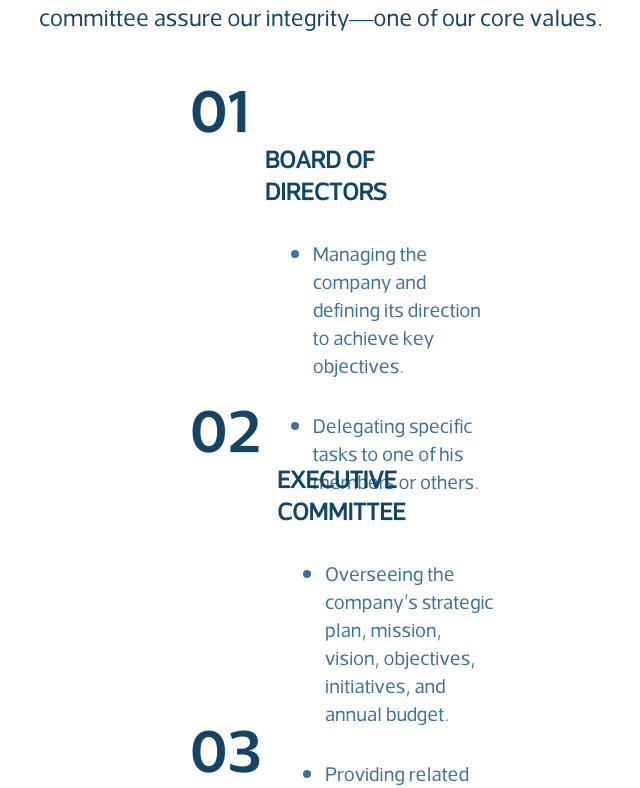
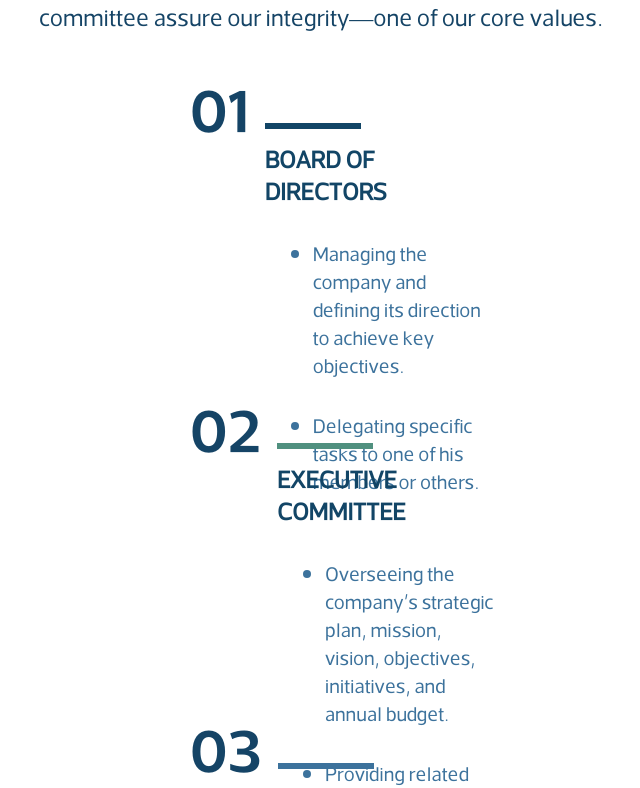
Before and after one commit to jeetkanodia/ansh, a React (Vite) app: page / in a window 1280 px wide. Shown: the part 1650-2438 px from the top of the page, without its empty margins (169-809 px from the left). Built offline with nearby package versions, Linux system fonts and the light colour scheme.

Commit message:
fix color

```diff
--- a/src/components/Box.jsx
+++ b/src/components/Box.jsx
@@ -1,12 +1,13 @@
 import React from "react";
 
-const Box = ({ idx, title, text1, text2, color = "50907F" }) => {
+const Box = ({ idx, title, text1, text2, color }) => {
   return (
     <div className="flex my-12 mb-16 mx-32 m-auto h-52 w-[30%]">
       <h1 className="text-6xl SomarSemiBold text-[#154466]">0{idx} </h1>
       <div>
         <p
-          className={`w-24 mt-[-0.5rem] ml-4  h-[6px] bg-[#${color}]  border-0 md:my-10`}
+          style={{ backgroundColor: color }}
+          className={`w-24 mt-[-0.5rem] ml-4  h-[6px] border-0 md:my-10`}
         />
         <p className="text-2xl text-[#124566] pl-4 mt-[-1.5rem] font-semibold uppercase">
           {title}
--- a/src/components/Mid.jsx
+++ b/src/components/Mid.jsx
@@ -8,7 +8,7 @@ const BoxData = [
     text1:
       "Managing the company and defining its direction to achieve key objectives.",
     text2: " Delegating specific tasks to one of his members or others.",
-    color: "124566",
+    color: "#124566",
   },
   {
     idx: 2,
@@ -16,7 +16,7 @@ const BoxData = [
     text1:
       "Overseeing the company’s strategic plan, mission, vision, objectives, initiatives, and annual budget. ",
     text2: "Providing related recommendations to the BoD.",
-    color: "50907F",
+    color: "#50907f",
   },
 
   {
@@ -25,14 +25,14 @@ const BoxData = [
     text1: "Supervising the N&R processes as well as the succession plan.",
     text2:
       " Offering recommendations to the BoD related to compensations and board membership policies.",
-    color: "3C729C",
+    color: "#3C729C",
   },
   {
     idx: 4,
     title: "Audit Committee",
     text1: "Monitoring the company’s financial.",
     text2: " Ensure the effectiveness and efficiency of auditing tools.",
-    color: "C2AB80",
+    color: "#C2AB80",
   },
 ];
 const Mid = () => {
```
